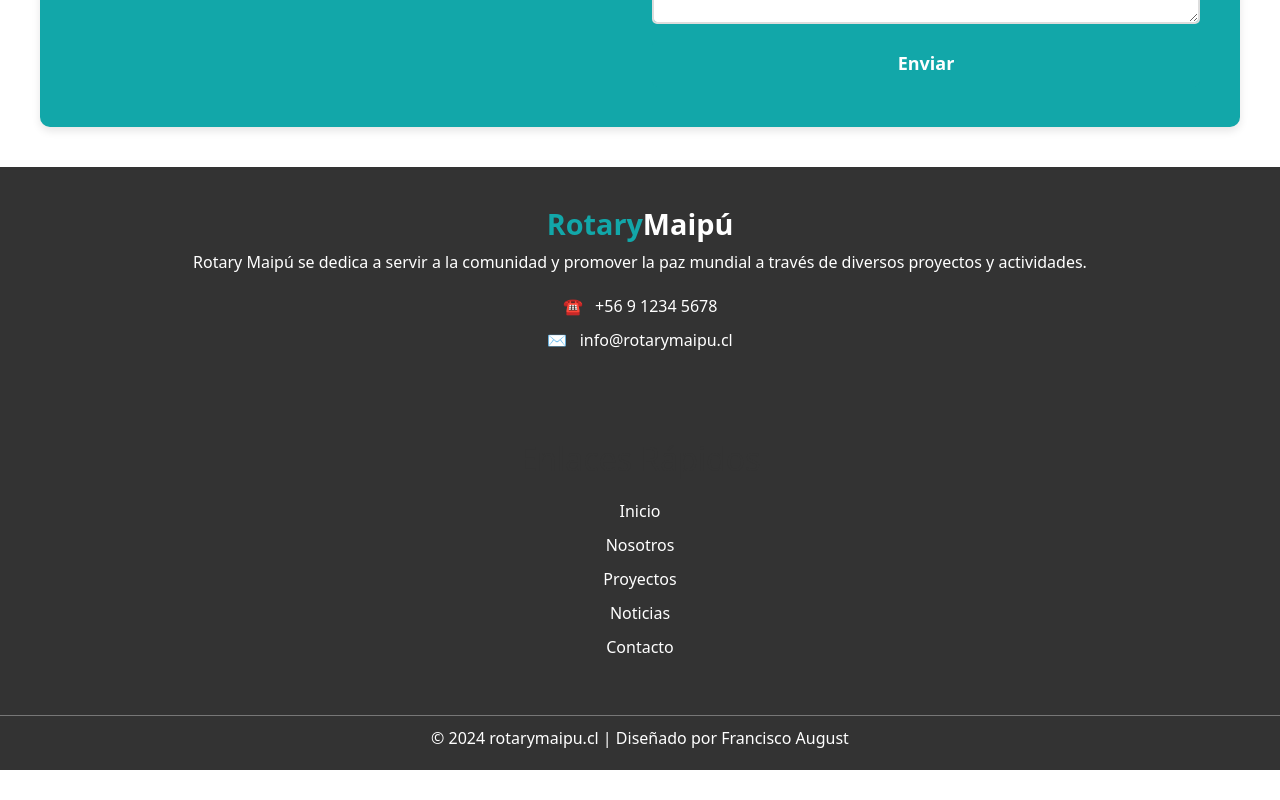
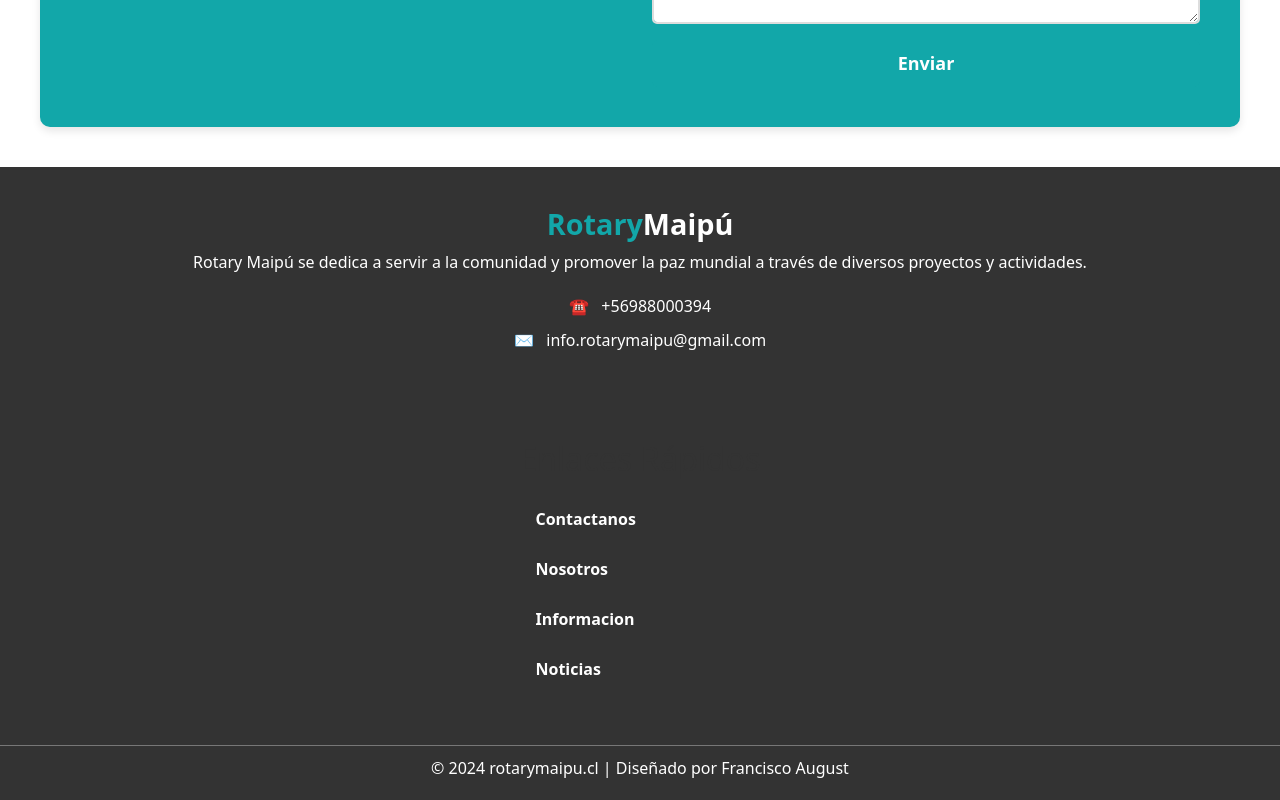
Before and after one commit to fagust1992/RotaryMaipu, a React (Vite) app: page /contacto in a window 1280 px wide. Shown: the part 744-1544 px from the top of the page. Before the commit the page ends 1514 px from the top, so only its background shows below. Built offline with nearby package versions, Linux system fonts and the light colour scheme.

Commit message:
modificando

```diff
--- a/src/components/layout/general/ContactForm.jsx
+++ b/src/components/layout/general/ContactForm.jsx
@@ -76,7 +76,7 @@
               className="img-fluid img-contact"
             />
             <div className="enlace_de_WhatsApp">
-              <a href="https://wa.me/+56951925873">
+              <a href="https://wa.me/+56988000394">
                 <img
                   src={icono_whastpp}
                   alt="Icono de WhatsApp"
--- a/src/components/layout/general/Footer.jsx
+++ b/src/components/layout/general/Footer.jsx
@@ -1,40 +1,67 @@
 import React from "react";
 import "../../../assets/styles/footer.css"; // Importa tus estilos CSS aquí
+import { Link } from "react-router-dom"; // Importa Link de React Router
 
 const Footer = () => {
   return (
     <footer className="footer">
       <div className="footer-content">
         <div className="footer-section about">
-          <h1 className="logo-text"><span>Rotary</span>Maipú</h1>
+          <h1 className="logo-text">
+            <span>Rotary</span>Maipú
+          </h1>
           <p>
-            Rotary Maipú se dedica a servir a la comunidad y promover la paz mundial a través de diversos proyectos y actividades.
+            Rotary Maipú se dedica a servir a la comunidad y promover la paz
+            mundial a través de diversos proyectos y actividades.
           </p>
           <div className="contact">
-            <span>&#9742; &nbsp; +56 9 1234 5678</span>
-            <span>&#9993; &nbsp; info@rotarymaipu.cl</span>
+            <span>&#9742; &nbsp; +56988000394</span>
+            <span>&#9993; &nbsp; info.rotarymaipu@gmail.com</span>
           </div>
           <div className="socials">
-            <a href="#"><i className="fab fa-facebook"></i></a>
-            <a href="#"><i className="fab fa-instagram"></i></a>
-            <a href="#"><i className="fab fa-twitter"></i></a>
+            <a href="#">
+              <i className="fab fa-facebook"></i>
+            </a>
+            <a href="#">
+              <i className="fab fa-instagram"></i>
+            </a>
+            <a href="#">
+              <i className="fab fa-twitter"></i>
+            </a>
           </div>
         </div>
 
         <div className="footer-section links">
           <h2>Enlaces Rápidos</h2>
           <ul>
-            <li><a href="#">Inicio</a></li>
-            <li><a href="#">Nosotros</a></li>
-            <li><a href="#">Proyectos</a></li>
-            <li><a href="#">Noticias</a></li>
-            <li><a href="#">Contacto</a></li>
+            <li>
+              <Link className="nav-link text-nav" to="/contacto">
+                Contactanos
+              </Link>
+            </li>
+            <li>
+              <Link className="nav-link text-nav" to="/nosotros">
+                Nosotros
+              </Link>
+            </li>
+            <li>
+              <Link className="nav-link text-nav" to="/informacion">
+               Informacion
+              </Link>
+            </li>
+            <li>
+              <Link className="nav-link text-nav" to="/noticias">
+                Noticias
+              </Link>
+            </li>
+
           </ul>
         </div>
       </div>
 
       <div className="footer-bottom">
-        &copy; {new Date().getFullYear()} rotarymaipu.cl | Diseñado por Francisco August
+        &copy; {new Date().getFullYear()} rotarymaipu.cl | Diseñado por
+        Francisco August
       </div>
     </footer>
   );
--- a/src/components/layout/general/GeneradorPDF.jsx
+++ b/src/components/layout/general/GeneradorPDF.jsx
@@ -1,5 +1,6 @@
 import React, { useRef } from 'react';
-import html2pdf from 'html2pdf.js';
+import html2canvas from 'html2canvas';
+import jsPDF from 'jspdf';
 import { PublicLayout } from '../general/PublicLayout'; // Ajusta la ruta según tu estructura de archivos
 
 const GeneradorPDF = () => {
@@ -7,20 +8,32 @@
 
   const handleGeneratePDF = () => {
     const element = contentRef.current;
-    const options = {
-      margin: 0,
-      filename: 'PublicLayout.pdf',
-      image: { type: 'jpeg', quality: 0.98 },
-      html2canvas: { scale: 2 },
-      jsPDF: { unit: 'px', format: 'a0', orientation: 'portrait' } // Usa formato 'a0' para tamaño grande
-    };
 
-    html2pdf().set(options).from(element).save();
+    html2canvas(element, { scale: 2 }).then(canvas => {
+      const imgData = canvas.toDataURL('image/jpeg');
+
+      // Define el tamaño del PDF basado en el tamaño del canvas
+      const pdfWidth = canvas.width;
+      const pdfHeight = canvas.height;
+
+      // Ajusta el formato del PDF para que se ajuste al tamaño del canvas
+      const pdf = new jsPDF({
+        unit: 'px',
+        format: [pdfWidth, pdfHeight], // Usa el tamaño del canvas
+        orientation: 'portrait'
+      });
+
+      // Añade la imagen al PDF
+      pdf.addImage(imgData, 'JPEG', 0, 0, pdfWidth, pdfHeight);
+
+      // Guarda el archivo PDF
+      pdf.save('PublicLayout.pdf');
+    });
   };
 
   return (
     <div>
-      <div ref={contentRef}>
+      <div ref={contentRef} style={{ position: 'relative' }}>
         <PublicLayout />
       </div>
       <button onClick={handleGeneratePDF}>Generar PDF</button>
--- /dev/null
+++ b/src/components/layout/general/ScrollToTop.jsx
@@ -0,0 +1,14 @@
+import React, { useEffect } from "react";
+import { useLocation } from "react-router-dom";
+
+const ScrollToTop = () => {
+  const { pathname } = useLocation();
+
+  useEffect(() => {
+    window.scrollTo(0, 0);
+  }, [pathname]);
+
+  return null;
+};
+
+export default ScrollToTop;
--- a/src/router/Routing.jsx
+++ b/src/router/Routing.jsx
@@ -12,6 +12,7 @@
 import { PerfiUser } from "../components/layout/Privado/PerfiUser";
 import GeneradorPDF from "../components/layout/general/GeneradorPDF";
 import MaintenancePage from "../components/layout/general/MaintenancePage";
+import ScrollToTop from "../components/layout/general/ScrollToTop";
 
 const AppRoutes = () => {
   const { auth, getProfile } = useContext(AuthContext);
@@ -37,19 +38,21 @@
   const isAuthenticated = token && user;
 
   return (
+    <>
+      <ScrollToTop />
       <Routes>
         <Route path="/" element={isAuthenticated ? <Navigate to="/perfil" /> : <PublicLayout />} />
         <Route path="/contacto" element={<ContactForm />} />
         <Route path="/noticias" element={<Reports />} />
         <Route path="/informacion" element={<Nosotros />} />
         <Route path="/nosotros" element={<Information />} />
-      <Route path="/login" element={<MaintenancePage/>} />
+        <Route path="/login" element={<MaintenancePage />} />
         <Route path="/perfil" element={isAuthenticated ? <PerfiUser /> : <Navigate to="/login" />} />
-      <Route path="/registro" element={<Register/> } />
+        <Route path="/registro" element={<Register />} />
         <Route path="*" element={<><h1>Error 404</h1><Link to="/">Volver</Link></>} />
-      <Route path="/generate" element={<GeneradorPDF />} /> {/* Nueva ruta */}
-
+        <Route path="/generate" element={<GeneradorPDF />} />
       </Routes>
+    </>
   );
 };
 
```
Lines whose indentation alone changed are shown as unchanged.
